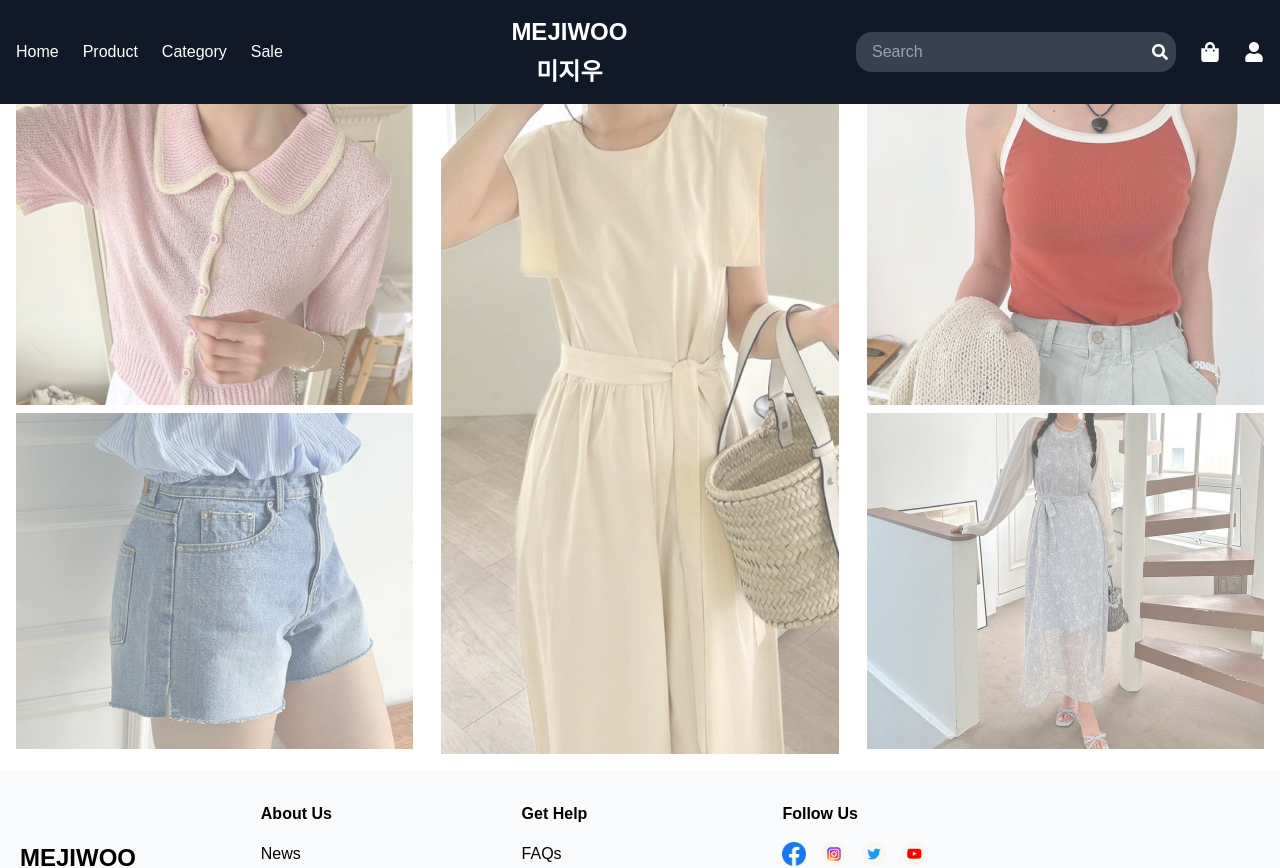
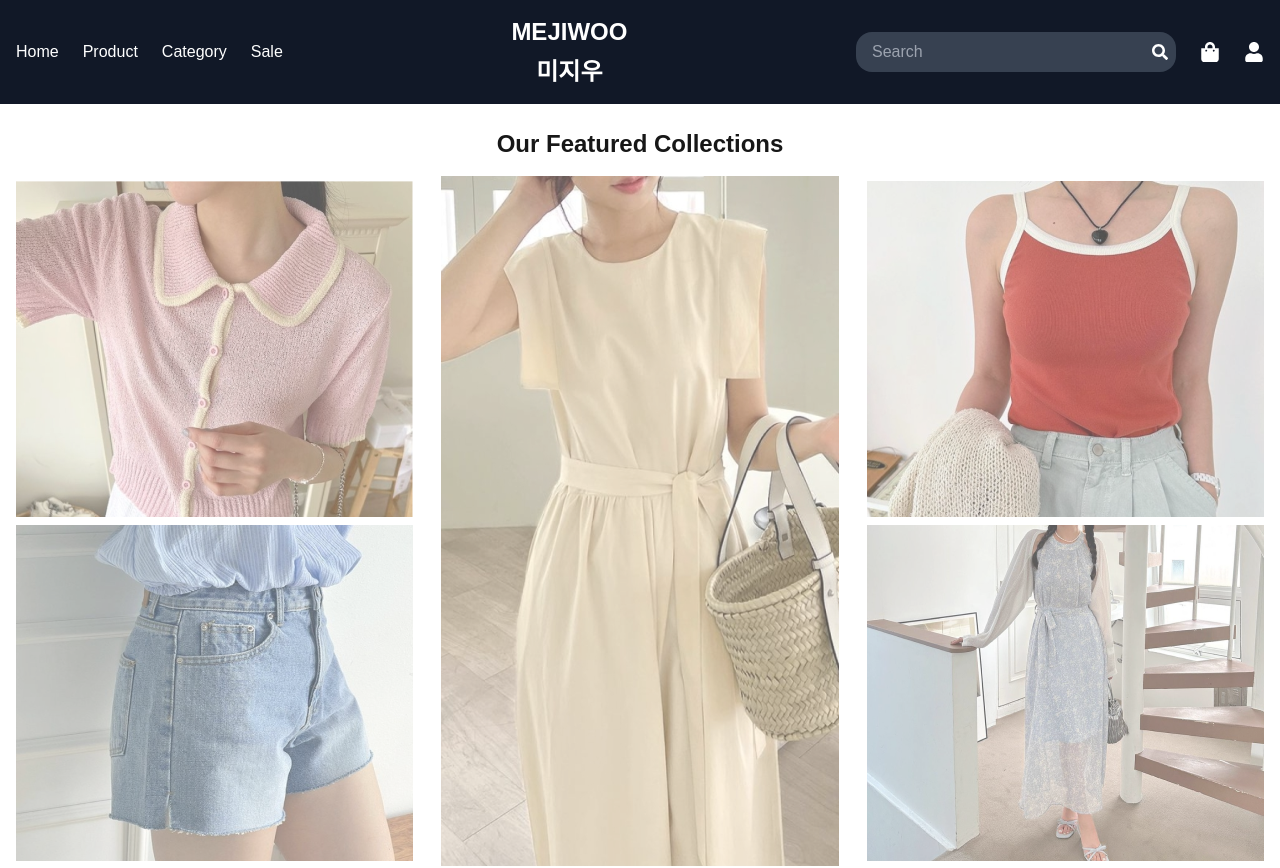
Before and after one commit to Anoushey-chandio/e-commerce, a Next.js app: page /feature in a window 1280 px wide. Shown: the top 868 px of the page. Built offline with nearby package versions, Linux system fonts and the light colour scheme.

Commit message:
Update page.tsx

```diff
--- a/src/app/feature/page.tsx
+++ b/src/app/feature/page.tsx
@@ -2,6 +2,7 @@ import Image from 'next/image';
 
 const Feature = () => {
   return (
+    <section className='mt-28'>
     <div className="container mx-auto p-4">
       <h1 className="text-center text-2xl font-bold mb-4">Our Featured Collections</h1>
       <div className="flex justify-between items-center">
@@ -50,6 +51,7 @@ const Feature = () => {
         </div>
       </div>
     </div>
+    </section>
   );
 };
 
```
